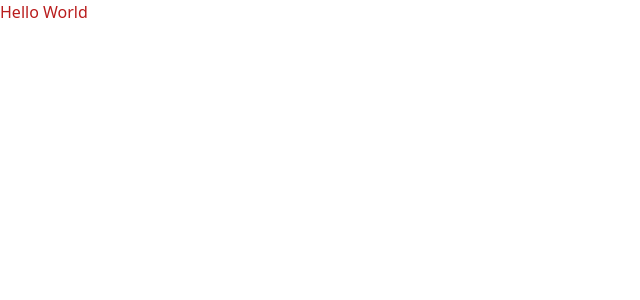
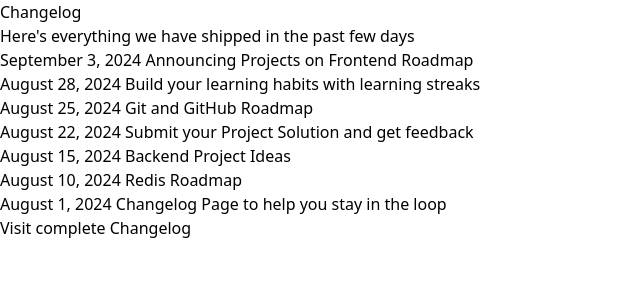
Before and after one commit to Marvin-Dem/Changelog-Component, a React (Vite) app: page / in a window 1280 px wide. Shown: the top 300 px of the page, without its empty margins (0-640 px from the left). Built offline with nearby package versions, Linux system fonts and the light colour scheme.

Commit message:
build DataArray and mapped it. build content

```diff
--- a/src/App.tsx
+++ b/src/App.tsx
@@ -1,3 +1,38 @@
+const DataArray = [
+    {
+        date: "September 3, 2024",
+        event: "Announcing Projects on Frontend Roadmap",
+    },
+    {
+        date: "August 28, 2024",
+        event: "Build your learning habits with learning streaks",
+    },
+    { date: "August 25, 2024", event: "Git and GitHub Roadmap" },
+    {
+        date: "August 22, 2024",
+        event: "Submit your Project Solution and get feedback",
+    },
+    { date: "August 15, 2024", event: "Backend Project Ideas" },
+    { date: "August 10, 2024", event: "Redis Roadmap" },
+    {
+        date: "August 1, 2024",
+        event: "Changelog Page to help you stay in the loop",
+    },
+];
+
 export default function App() {
-    return <div className="text-red-700">Hello World</div>;
+    return (
+        <div>
+            <div>Changelog</div>
+            <div>Here's everything we have shipped in the past few days</div>
+            <div>
+                {DataArray.map((DataArray) => (
+                    <div>
+                        {DataArray.date} {DataArray.event}
+                    </div>
+                ))}
+            </div>
+            <button>Visit complete Changelog</button>
+        </div>
+    );
 }
```
